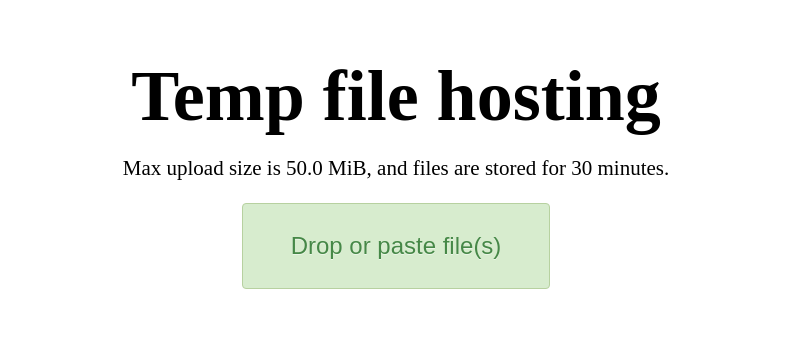
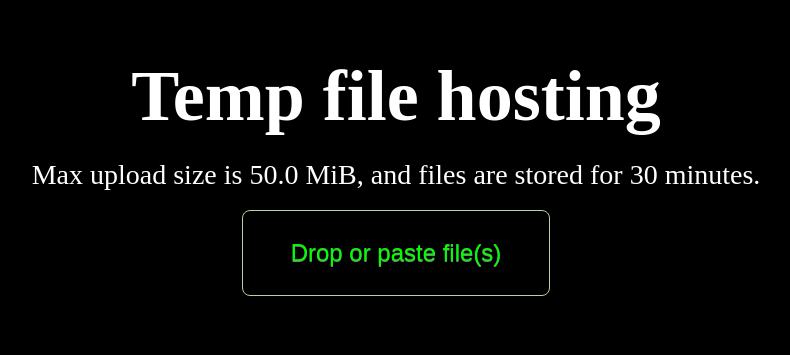
Before and after one commit to danya02/temporary-file-sharing, a Flask app: page / in a window 1280 px wide. Shown: the top 355 px of the page, without its empty margins (244-1034 px from the left). Run offline with Flask 2, Linux system fonts and the light colour scheme; some libraries are stand-ins or nearby versions.

Commit message:
Adding icon for copy button and acknowledgement tooltip.

```diff
--- a/main.py
+++ b/main.py
@@ -29,6 +29,14 @@ def index():
 @app.route('/style.css')
 def style():
     return send_file('/bootstrap.min.css')
+
+@app.route('/bootstrap.js')
+def bootstrap_js():
+    return send_file('/bootstrap.js')
+
+@app.route('/copy-icon.svg')
+def copy_icon():
+    return send_file('/static/copy_all_white_48dp.svg')
 
 def error(code, text):
     response = make_response('<h1>' + text + '</h1>')
--- a/static/app.js
+++ b/static/app.js
@@ -105,9 +105,13 @@
         var copy = document.createElement('button');
         copy.className = 'upload-clipboard-btn';
         var glyph = document.createElement('img');
-        glyph.src = 'img/glyphicons-512-copy.png';
+	glyph.src = '/copy-icon.svg';
         copy.appendChild(glyph);
         url.appendChild(copy);
+
+	copy.title = "Copied!";
+	/* Initialize tooltip on the button to copy */
+	var copy_tooltip = new bootstrap.Tooltip(copy, {trigger: 'manual'});
         copy.addEventListener("click", function(event) {
           /* Why create an element?  The text needs to be on screen to be
              selected and thus copied. The only text we have on-screen is the link
@@ -125,7 +129,11 @@
           window.getSelection().addRange(range);
           document.execCommand("copy");
           link.removeChild(element);
+
+	  copy_tooltip.show();
+	  setTimeout(function() {copy_tooltip.hide(); }, 1000);
         });
+
       } else {
         bar.innerHTML = 'Error: ' + response.description;
       }
@@ -280,4 +288,7 @@
   uploadButton.addEventListener('click', selectFiles.bind(this, uploadInput));
   uploadButton.addEventListener('drop', handleDragDrop.bind(this, state, uploadButton), false);
   document.getElementById('upload-form').classList.add('js');
+
+
+
 });
--- a/static/pomf.css
+++ b/static/pomf.css
@@ -1,21 +1,23 @@
 *,
 :after,
 :before {
- box-sizing:border-box
+ box-sizing:border-box;
+ background: black;
+ color: white;
 }
 img,
 input[type=image] {
  vertical-align:middle
 }
 a {
- color:#0078b4;
+ color:#fff;
  text-decoration:none;
  transition:color .25s
 }
 a:active,
 a:focus,
 a:hover {
- color:#005580
+ color:#00e7ff
 }
 a:focus {
  outline:thin dotted #333
@@ -36,17 +38,17 @@ a:focus {
  text-rendering:optimizelegibility
 }
 .jumbotron .lead {
- font-size:21px;
- font-weight:200;
+ font-size:28px;
+ font-weight:300;
  line-height:30px;
  margin-bottom:20px;
  transition:font-size .5s
 }
 .jumbotron .btn {
- background:rgba(202,230,190,.75);
+ background:rgba(0,0,0,.75);
  border:1px solid #b7d1a0;
- border-radius:4px;
- color:#468847;
+ border-radius:8px;
+ color:#00ff00;
  cursor:pointer;
  display:inline-block;
  font-size:24px;
@@ -58,7 +60,7 @@ a:focus {
 .jumbotron .btn:active,
 .jumbotron .btn:focus,
 .jumbotron .btn:hover {
- background-color:#bce4aa;
+ background-color:#004f00;
  text-decoration:none
 }
 .alert {
@@ -84,14 +86,34 @@ a:focus {
  list-style-type:none;
  margin:20px 50px;
  padding:0;
- text-align:left
+ text-align:left;
+ font-size:larger;
 }
 .error#upload-filelist {
  color:#891a18
 }
 button.upload-clipboard-btn {
- height:32px
+ border-radius: 8px;
+ border-style: solid;
+ margin: 4px;
+ background-color: #000000;
+ transition: background-color 0.25s;
 }
+
+button.upload-clipboard-btn:hover {
+ background-color: #0d2777;
+}
+
+button.upload-clipboard-btn:active {
+ background-color: #0070ff;
+}
+
+button.upload-clipboard-btn img {
+ width: 32px;
+ height: 32px;
+ background: unset;
+}
+
 .error#upload-filelist .progress-percent {
  color:#b94a48
 }
@@ -122,12 +144,12 @@ button.upload-clipboard-btn {
  margin-left:8px;
  vertical-align:middle
 }
-.file-url a {
+/*.file-url a {
  color:#5c5c5c
 }
 .file-url a:hover {
  color:#1c1c1c
-}
+}*/
 .progress-percent {
  float:right
 }
@@ -238,3 +260,19 @@ progress[value]::-webkit-progress-bar {
 .js #upload-btn {
  display:inline-block!important
 }
+
+
+/* Breaking Bootstrap's tooltips to make them work in dark mode */
+
+.tooltip-inner {
+ background-color: #fff;
+ color: #000;
+ border-color: white;
+ border-style: solid;
+ border-width: 2px;
+ border-radius: 4px;
+}
+
+.tooltip-arrow {
+ display: none !important;
+}
--- a/templates/layout.html
+++ b/templates/layout.html
@@ -5,11 +5,12 @@
 		<meta charset="utf-8">
     		<meta name="viewport" content="width=device-width, initial-scale=1">
 		{% block head %} {% endblock %}
+		<script src="{{url_for('bootstrap_js')}}"></script>
 		<script src="{{url_for('static', filename='app.js')}}"></script>
 		<link href="{{url_for('static', filename='pomf.css')}}" rel="stylesheet">
 	</head>
 	<body>
-		<div class="container">
+		<div class="">
 			{% block body %} This should not be visible to the end user. If you see this, this is a <em>big</em> error. {% endblock %}
 		</div>
 	</body>
```
Also changed, not shown: static/copy_all_white_48dp.svg (added), 1 other file.
